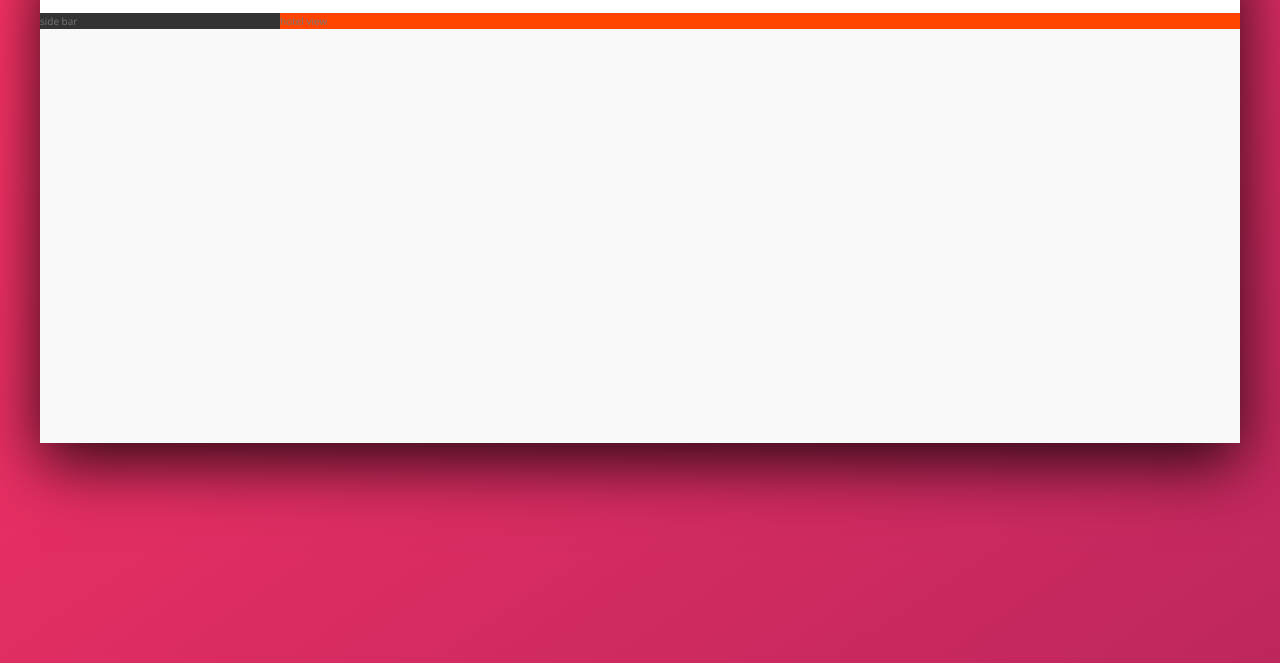
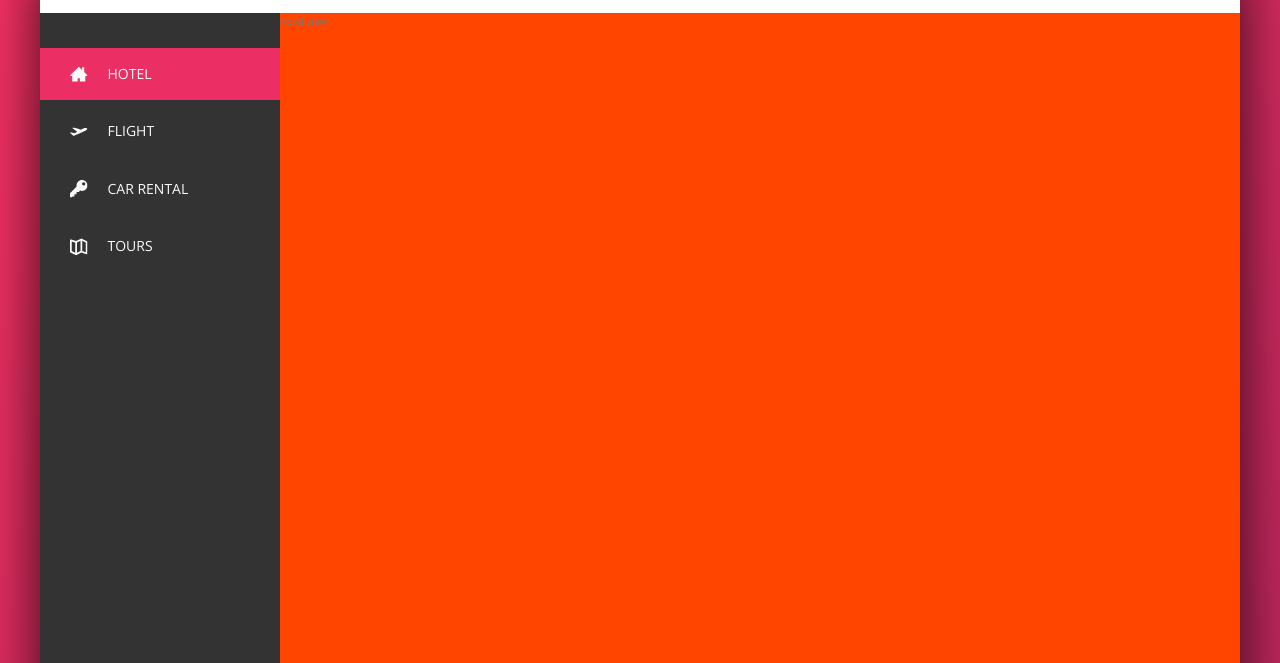
Before and after one commit to AhmedKhatri510/Trillo, a website: page index.html in a window 1280 px wide. Shown: the part 137-800 px from the top of the page. Drawn offline with nearby package versions, Linux system fonts and the light colour scheme.

Commit message:
Side bar

```diff
--- a/index.html
+++ b/index.html
@@ -46,7 +46,46 @@
             </header>
             <div class="content">
                 <nav class="side-bar">
-                    side bar
+                    <ul class="side-nav">
+                        <li class="side-nav__item side-nav__item--active">
+                            <a href="#" class="side-nav__link">
+                                <svg class="side-nav__icon">
+                                    <use xlink:href="img/sprite.svg#icon-home3"></use>
+                                </svg>
+                                <span>Hotel</span>
+                            </a>
+
+                        </li>
+                        <li class="side-nav__item">
+                            <a href="#" class="side-nav__link">
+                                <svg class="side-nav__icon">
+                                    <use xlink:href="img/sprite.svg#icon-aircraft-take-off"></use>
+                                </svg>
+                                <span>Flight</span>
+                            </a>
+                        </li>
+                        <li class="side-nav__item">
+                            <a href="#" class="side-nav__link">
+                                <svg class="side-nav__icon">
+                                    <use xlink:href="img/sprite.svg#icon-key"></use>
+                                </svg>
+                                <span>Car Rental</span>
+                            </a>
+
+                        </li>
+                        <li class="side-nav__item">
+                            <a href="#" class="side-nav__link">
+                                <svg class="side-nav__icon">
+                                    <use xlink:href="img/sprite.svg#icon-map"></use>
+                                </svg>
+                                <span>Tours</span>
+                            </a>
+
+                        </li>
+                    </ul>
+                    <div class="legal">
+                        &copy; 2021 by trillo. All rights reserved.
+                    </div>
                 </nav>
                 <main class="hotel-view">
                     hotel view
--- a/sass/_component.scss
+++ b/sass/_component.scss
@@ -1,7 +1,13 @@
+////////////////////////
+//Logo
+
 .logo{
     height: 3.25rem;
     margin-left: 2rem;
 }
+
+////////////////////////
+//SEARCH
 
 .search{
     flex: 0 0 40%;
@@ -62,6 +68,9 @@
     }
 }
 
+////////////////////////
+//USER NAV
+
 .user-nav{
     height: 100%;
     display: flex;
@@ -113,3 +122,84 @@
     }
 
 }
+
+////////////////////////
+////SIDE NAVIGATION
+
+.side-nav{
+    list-style: none;
+    margin-top: 3.5rem;
+
+
+    &__item{
+        display: block;
+        padding: 1.5rem 3rem;
+        position: relative;
+
+        &:not(:last-child){
+            margin-bottom: .5rem;
+        }
+    }
+
+    &__item::before{
+        content: "";
+        position: absolute;
+        top: 0;
+        left: 0;
+        background-color: var(--color-primary);
+        height: 100%;
+        width: 3px;
+        transform: scaleY(0);
+        transform-origin: center;
+        transition: transform .2s,
+                   width .4s cubic-bezier(1,0,0,1) .3s,
+                   background-color .2s;
+
+    }
+
+    &__item:hover::before,
+    &__item--active::before{
+        transform: scaleY(1);
+        width: 100%;
+    }
+
+    &__item:active::before{
+        background-color: var(--color-primary-dark);
+    }
+
+    &__link:link,
+    &__link:visited{
+        text-decoration: none;
+        text-transform: uppercase;
+        font-size: 1.4rem;
+        color: var(--color-grey-light-1);
+        display: flex;
+        align-items: center;
+        position: relative;
+        z-index: 10;
+
+    }
+
+    // &__link:hover,
+    // &__link:active{
+    //     color: orangered;
+    // }
+
+    &__icon{
+        width: 1.75rem;
+        height: 1.75rem;
+        margin-right: 2rem;
+        fill: currentColor;
+    }
+
+}
+
+////////////////////////
+////LEGAL
+
+.legal{
+    font-size: 1.2rem;
+    color: var(--color-grey-light-4);
+    text-align: center;
+    padding: 2.5rem;
+}
--- a/sass/_layout.scss
+++ b/sass/_layout.scss
@@ -26,10 +26,17 @@
 .side-bar{
     background-color: var(--color-grey-dark-1);
     flex: 0 0 20%;
+
+    display: flex;
+    flex-direction: column;
+    justify-content: space-between;
 }
 
 .hotel-view{
     background-color: #fff;
+
+    //TEST
     background-color: orangered;
+    height: 80rem;
     flex:1;
 }
```
Also changed, not shown: css/style.css.
